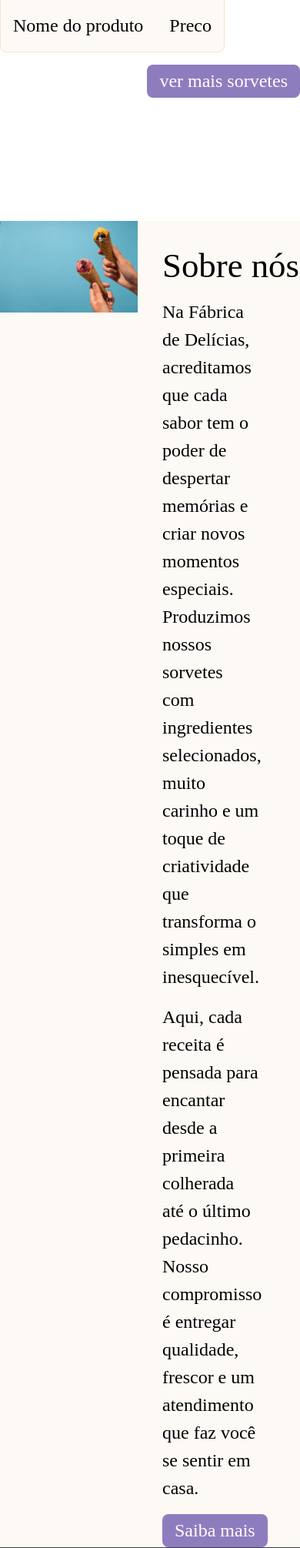
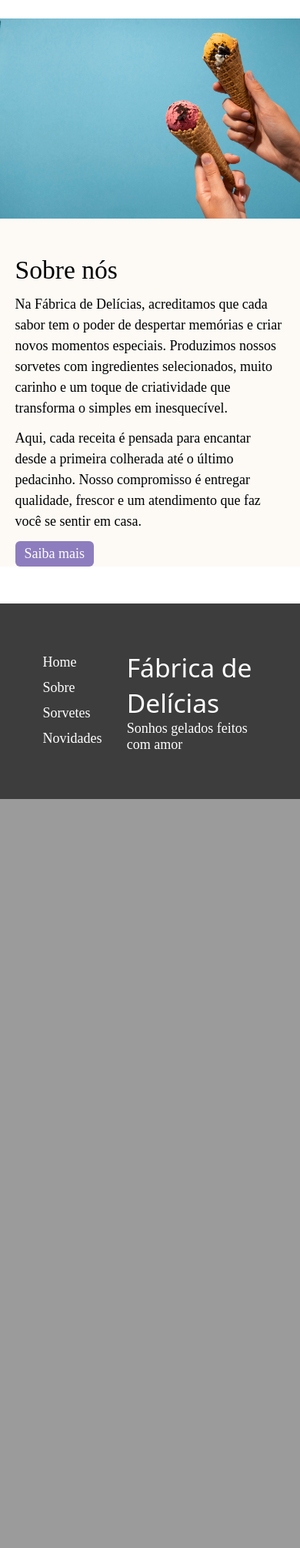
Before and after one commit to itallovidal/a4-app-internet, a PHP site: page / in a window 390 px wide. Shown: the part 1681-3692 px from the top of the page at 77% size. After the commit the page ends 2719 px from the top, so only its background shows below. Run offline with PHP 8.4, Linux system fonts and the light colour scheme; some web fonts are replaced.

Commit message:
fix mobile viewer

```diff
--- a/global.css
+++ b/global.css
@@ -4,7 +4,12 @@
     --background-color: #FDFAF6;
     --border: #f7e3ca;
     --background-dark-color: #3D3D3D;
+}
 
+@media(max-width: 500px) {
+    :root{
+        font-size: 12px;
+    }
 }
 
 *{
@@ -60,7 +65,7 @@ body{
 }
 
 .content-wrapper-size{
-    width: 100%;
+    width: 90%;
     max-width: 900px;
     margin-inline: auto;
 }
@@ -128,6 +133,13 @@ main{
     gap: 10rem;
 }
 
+
+@media(max-width: 500px) {
+    main{
+        gap: 2rem;
+    }
+}
+
 /* topnavar */
 
 #navbar-wrapper{
@@ -143,6 +155,12 @@ main{
     gap: 1rem;
 }
 
+@media(max-width: 500px) {
+    #navbar-wrapper #top-navbar{
+        justify-content: center;
+    }
+}
+
 /* card */
 
 .icecream-card-wrapper{
@@ -152,6 +170,13 @@ main{
     border-radius: 8px;
     overflow: hidden;
     border: 1.5px solid var(--border);
+}
+
+@media(max-width: 500px) {
+    .icecream-card-wrapper{
+        max-width: none;
+        margin-bottom: 1rem;
+    }
 }
 
 .icecream-card-wrapper .card-footer{
--- a/index.css
+++ b/index.css
@@ -1,6 +1,10 @@
 @import url('./global.css');
 
 /* page header */
+
+@media(max-width: 500px) {
+    /*  */
+}
 
 .page-header{
     position: relative;
@@ -19,6 +23,12 @@
 .page-header .page-header-text-wrapper h2{
     margin-left: 1rem;
     font-style: italic;
+}
+
+@media(max-width: 500px) {
+    .page-header .page-header-text-wrapper h2{
+        width: 50%;
+    }
 }
 
 /* Card list */
@@ -61,3 +71,23 @@
 .about-wrapper .text-wrapper p{
     width: 70%;
 }
+
+@media(max-width: 500px) {
+    .about-wrapper{
+        flex-direction: column;
+        align-items: center;
+        width: 100%;
+        margin-bottom: 4rem;
+    }
+
+    .about-wrapper picture{
+        width: 100%;
+    }
+    .about-wrapper .text-wrapper{
+        width: 90%;
+    }
+
+    .about-wrapper .text-wrapper p{
+        width: 100%;
+    }
+}
--- a/index.html
+++ b/index.html
@@ -3,9 +3,10 @@
 <head>
     <meta charset="UTF-8">
     <meta name="viewport" content="width=device-width, initial-scale=1.0">
-    <link rel="stylesheet" href="global.css">
     <link rel="stylesheet" href="index.css">
 
+    <!-- CSS Global -->
+    <link rel="stylesheet" href="global.css">
 
     <!-- Fonte Estilizada -->
     <link rel="preconnect" href="https://fonts.googleapis.com">
```
